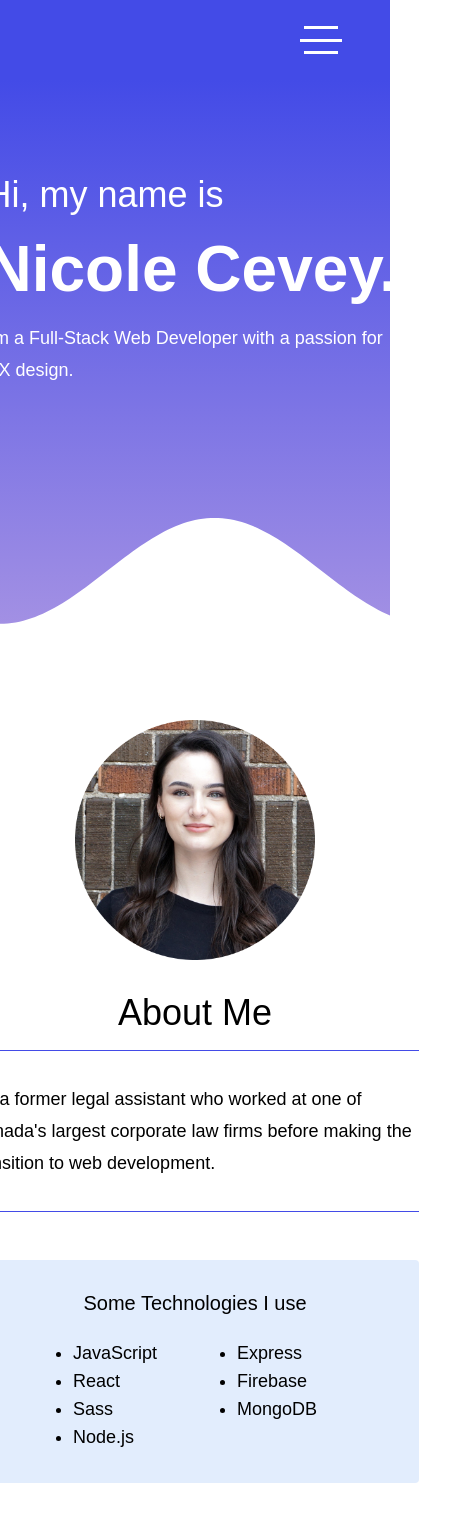
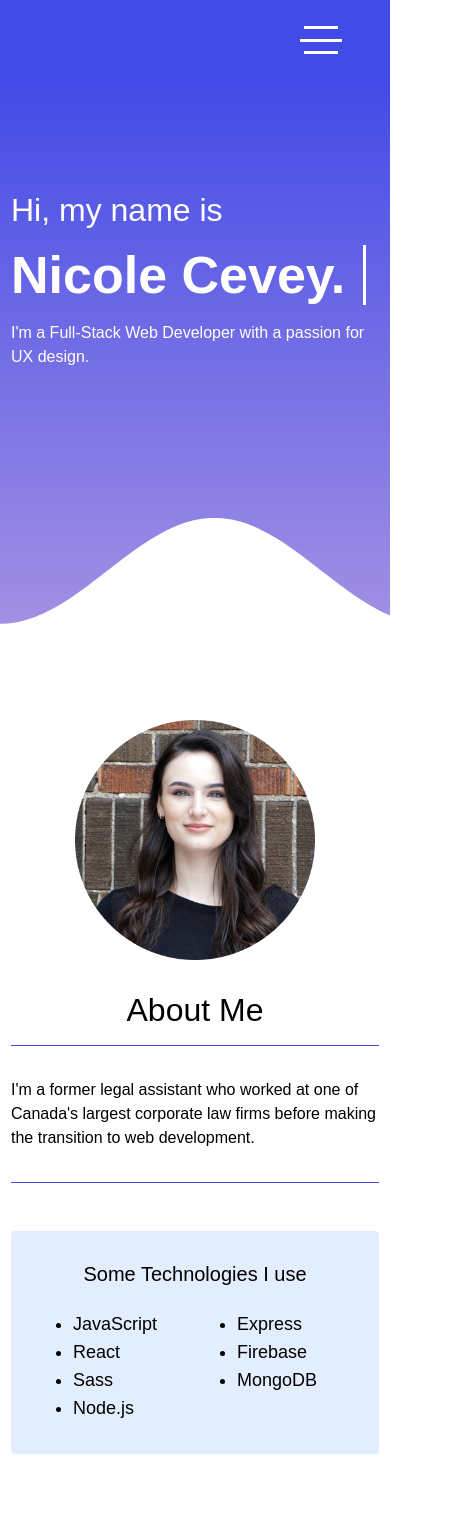
Before and after one commit to nicolecevey/portfolio, a React (Create React App) app: page / in a window 390 px wide. Shown: the top 1522 px of the page, 451 px wide, since content can reach past the window. Built offline with nearby package versions, Linux system fonts and the light colour scheme.

Commit message:
Adding mobile responsiveness

```diff
--- a/src/App.scss
+++ b/src/App.scss
@@ -8,7 +8,7 @@
 }
 
 h1 {
-  font-size: 2.25rem;
+  font-size: 2rem;
   font-weight: 100;
 
   @include tablet {
@@ -23,12 +23,13 @@ h2 {
 }
 
 p {
-  font-size: 1.125rem;
+  font-size: 1rem;
   font-weight: 100;
-  line-height: 2rem;
+  line-height: 1.5rem;
 
   @include tablet {
     font-size: 1.25rem;
+    line-height: 2rem;
   }
 }
 
--- a/src/components/About/About.scss
+++ b/src/components/About/About.scss
@@ -25,13 +25,17 @@
     }
 
     &__description {
-        max-width: 40rem;
+        max-width: 23rem;
         display: flex;
         flex-direction: column;
         justify-content: center;
         align-items: center;
         padding: 0 1rem;
         margin-top: -2rem;
+
+        @include tablet {
+            max-width: 40rem;
+        }
     }
 
     &__title {
@@ -51,7 +55,7 @@
     flex-direction: column;
     justify-content: center;
     align-items: center;
-    width: 28rem;
+    width: 23rem;
     padding: 2rem 0;
     margin-top: 3rem;
     background-color: #1d6ef020;
@@ -62,7 +66,7 @@
     }
 
     &__list {
-        width: 28rem;
+        width: 23rem;
         display: flex;
         justify-content: center;
         gap: 5rem;
--- a/src/components/Contact/Contact.scss
+++ b/src/components/Contact/Contact.scss
@@ -26,15 +26,11 @@
 
     &__text {
         margin: 2rem 0 1rem 0;
-        width: 28rem;
+        width: 24rem;
         text-align: center;
 
         @include tablet {
             width: 35rem;
         }
     }
-
-    &__footer-text {
-        font-size: 1.125rem;
-    }
 }
--- a/src/components/HeroBanner/HeroBanner.js
+++ b/src/components/HeroBanner/HeroBanner.js
@@ -1,14 +1,15 @@
 import "./HeroBanner.scss";
 
 export function HeroBanner() {
-
   return (
     <section className="hero">
       <div className="hero__text">
         <h1>Hi, my name is</h1>
         <span className="hero__name">Nicole Cevey.</span>
-                <p>I'm a Full-Stack Web Developer with a passion for UX design.</p>
+        <p className="hero__description">
+          I'm a Full-Stack Web Developer with a passion for UX design.
+        </p>
       </div>
     </section>
-    )
+  );
 }
--- a/src/components/HeroBanner/HeroBanner.scss
+++ b/src/components/HeroBanner/HeroBanner.scss
@@ -16,7 +16,7 @@
 
     &__text {
         margin-top: -15rem;
-        padding: 6rem 2rem;
+        padding: 6rem 1rem;
         display: flex;
         flex-direction: column;
         justify-content: space-between;
@@ -31,7 +31,7 @@
 
     &__name {
         font-weight: 700;
-        font-size: 4rem;
+        font-size: 3.25rem;
         color: white;
         white-space: nowrap;
         overflow: hidden;
@@ -41,7 +41,7 @@
 
         @keyframes animated-text{
             from{width: 0rem;}
-            to{width: 26rem;}
+            to{width: 22rem;}
         }
 
         @keyframes animated-cursor{
@@ -58,4 +58,8 @@
             }
         }
     }
+
+    &__description {
+        width: 23rem;
+    }
 }
--- a/src/components/Work/Work.js
+++ b/src/components/Work/Work.js
@@ -79,7 +79,7 @@ export default function Work() {
                           </p>
                           <ul className="carousel__tech-list">
                             {project.stack.map((tech) => {
-                              return <li>{tech}</li>;
+                              return <li className="carousel__tech">{tech}</li>;
                             })}
                           </ul>
                           <a
--- a/src/components/Work/Work.scss
+++ b/src/components/Work/Work.scss
@@ -10,7 +10,7 @@
     &__title {
         margin-bottom: 2rem;
         border-bottom: 1px solid #434BE7;
-        width: 32rem;
+        width: 23rem;
         display: flex;
         justify-content: center;
         padding-bottom: 1rem;
@@ -23,8 +23,8 @@
 
 .carousel {
     display: flex;
-    width: 32rem;
-    height: 40rem;
+    width: 23rem;
+    height: 34rem;
     flex-direction: column;
     background-color: #1d6ef020;
     border-radius: 4px;
@@ -42,9 +42,17 @@
         width: 100%;
     }
 
+    &__description {
+        width: 15rem;
+
+        @include tablet {
+            width: 100%;
+        }
+    }
+
     &__track {
         display: flex;
-        padding: 3rem 0;
+        padding: 2rem 0;
         border-radius: 4px;
         max-width: 45rem;
         list-style: none;
@@ -64,7 +72,7 @@
         flex-direction: column;
         align-items: center;
         position: absolute;
-        width: 24rem;
+        width: 15rem;
         opacity: 0;
         transition: opacity ease-in-out 0.4s;
 
@@ -76,26 +84,31 @@
     }
 
     &__project-title {
-        margin: 1.5rem 0;
+        margin: .75rem 0 .5rem 0;
+        text-align: center;
 
         @include tablet {
             margin: 0 0 1rem 0;
+            text-align: left;
         }
     }
 
     &__project-text {
-        margin-bottom: .5rem;
+
+        @include tablet {
+            margin-bottom: .5rem;
+        }
     }
 
     &__image {
         height: 13rem;
         width: 10rem;
         border-radius: 4px;
-        margin-right: 2rem;
 
         @include tablet {
             height: 20rem;
             width: 15rem;
+            margin-right: 2rem;
         }
     }
 
@@ -103,8 +116,14 @@
         list-style: none;
         display: flex;
         gap: 1rem;
+        row-gap: 0;
         margin: 1rem 0;
         color: #434BE7;
+        flex-wrap: wrap;
+    }
+
+    &__tech {
+        font-size: 1rem;
     }
 
     &__link {
@@ -113,17 +132,21 @@
     }
 
     &__link-icon {
-        height: 2rem;
+        height: 1.75rem;
         margin-right: 1rem;
         transition: all .1s ease-in-out;
 
         &:hover {
             transform: translateY(-2.5px);
         }
+
+        @include tablet {
+            height: 2rem;
+        }
     }
 
     &__next-icon {
-        height: 6rem;
+        height: 4rem;
         align-self: center;
         font-weight: 100;
         transition: all .1s ease-in-out;
--- a/src/data/workData.json
+++ b/src/data/workData.json
@@ -2,7 +2,7 @@
   {
     "id": "1",
     "name": "DocTurn",
-    "description": "A document management application that makes keeping track of documents easy. Intended for lawyers and other business professionals who turn many documents on a regular basis.",
+    "description": "A document management app that makes keeping track of documents easy.",
     "stack": ["JavaScript", "Sass", "React", "Firebase"],
     "github": "https://github.com/nicolecevey/docturn",
     "link": "https://docturn.vercel.app/"
```
Lines whose indentation alone changed are shown as unchanged.
